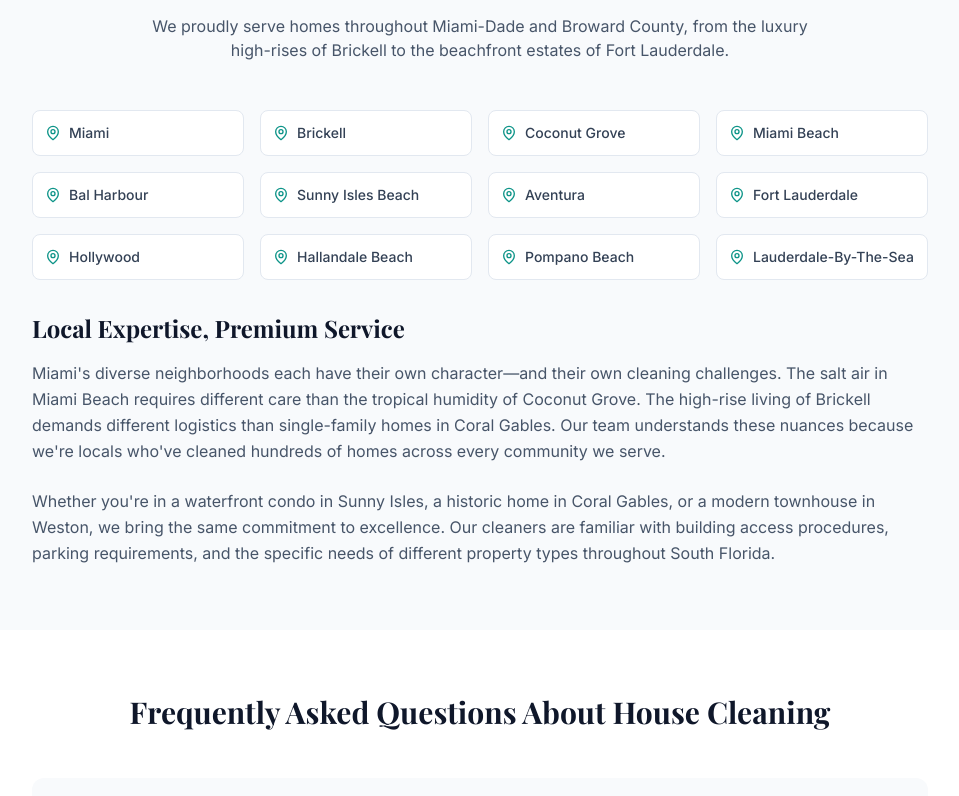
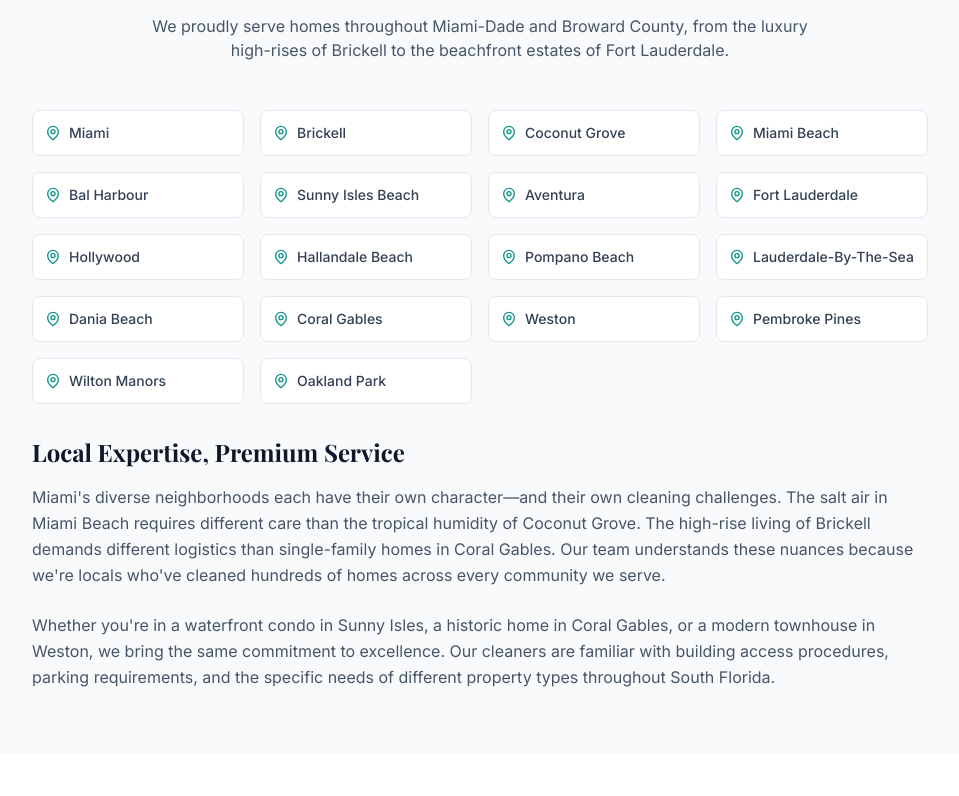
Before and after one commit to artyommachekin-lgtm/Metla-Miami, a React (Vite) app: page /house-cleaning in a window 1280 px wide. Shown: the part 5175-5971 px from the top of the page, without its empty margins (160-1119 px from the left). Built offline with nearby package versions, Linux system fonts and the light colour scheme; no server answers; a web font is replaced by a local one.

Commit message:
fix: Link all 18 locations in ServicePage and HouseCleaningPage (was 6 and 12)

```diff
--- a/pages/HouseCleaningPage.tsx
+++ b/pages/HouseCleaningPage.tsx
@@ -441,7 +441,7 @@ const HouseCleaningPage: React.FC = () => {
                         </p>
 
                         <div className="grid grid-cols-2 md:grid-cols-4 gap-4 mb-8">
-                            {LOCATIONS.slice(0, 12).map((loc) => (
+                            {LOCATIONS.map((loc) => (
                                 <Link
                                     key={loc.slug}
                                     to={`/location/${loc.slug}`}
--- a/pages/ServicePage.tsx
+++ b/pages/ServicePage.tsx
@@ -177,7 +177,7 @@ const ServicePage: React.FC = () => {
               <h3 className="text-2xl font-serif font-bold text-slate-900 mb-4">Available In These Locations</h3>
               <p className="text-slate-600 mb-6">We provide {service.title.toLowerCase()} services throughout South Florida:</p>
               <div className="flex flex-wrap gap-2 mb-8">
-                {LOCATIONS.slice(0, 6).map((loc) => (
+                {LOCATIONS.map((loc) => (
                   <Link
                     key={loc.slug}
                     to={`/location/${loc.slug}`}
```
